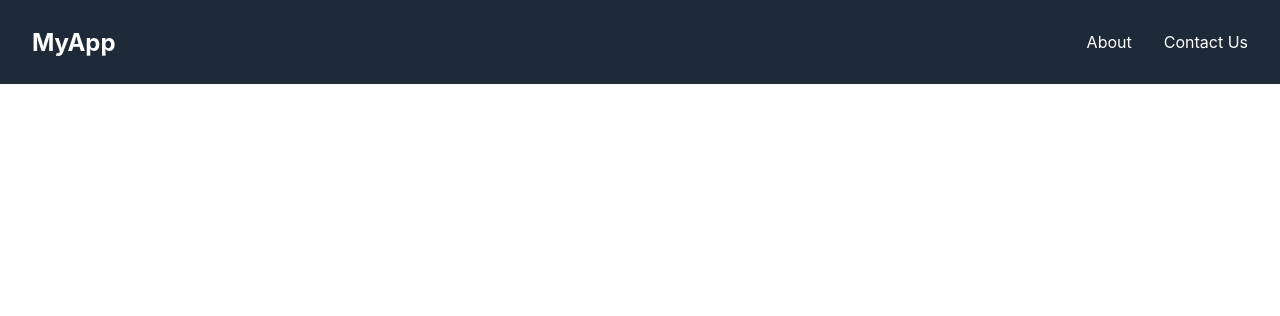
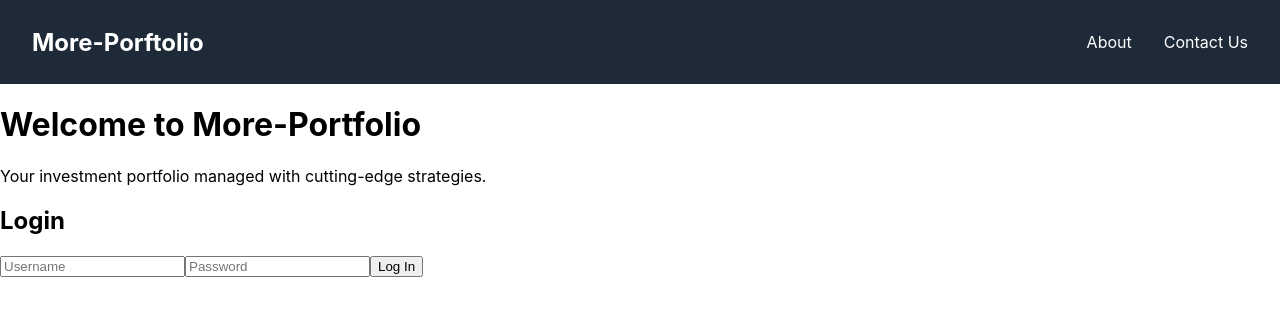
Before and after one commit to ahmet794/more-portfolio, a React (Create React App) app in the folder portfolio-app/frontend/: page / in a window 1280 px wide. Shown: the top 316 px of the page. Built offline with nearby package versions, Linux system fonts and the light colour scheme.

Commit message:
Login and the information paragraph

```diff
--- a/portfolio-app/frontend/src/App.js
+++ b/portfolio-app/frontend/src/App.js
@@ -1,12 +1,20 @@
 import React from 'react';
 import PortfolioList from './components/PortfolioList';  // Import your component
 import Navbar from './components/Navbar';
+import Login from './components/Login';
 
 
 function App() {
     return (
         <div className="App">
             <Navbar />
+            <div className="main-content">
+                <div className="about-section">
+                    <h1>Welcome to More-Portfolio</h1>
+                    <p>Your investment portfolio managed with cutting-edge strategies.</p>
+                </div>
+                <Login />
+            </div>
         </div>
     );
 }
--- /dev/null
+++ b/portfolio-app/frontend/src/components/Login.js
@@ -0,0 +1,40 @@
+// src/components/Login.js
+
+import React, { useState } from 'react';
+import './Login.css'; // Import CSS
+
+function Login() {
+    const [username, setUsername] = useState('');
+    const [password, setPassword] = useState('');
+
+    const handleSubmit = (e) => {
+        e.preventDefault();
+        // Handle login logic here
+        console.log(`Logging in with ${username} and ${password}`);
+    };
+
+    return (
+        <div className="login-container">
+            <h2>Login</h2>
+            <form onSubmit={handleSubmit} className="login-form">
+                <input
+                    type="text"
+                    placeholder="Username"
+                    value={username}
+                    onChange={(e) => setUsername(e.target.value)}
+                    required
+                />
+                <input
+                    type="password"
+                    placeholder="Password"
+                    value={password}
+                    onChange={(e) => setPassword(e.target.value)}
+                    required
+                />
+                <button type="submit">Log In</button>
+            </form>
+        </div>
+    );
+}
+
+export default Login;
--- a/portfolio-app/frontend/src/components/Navbar.js
+++ b/portfolio-app/frontend/src/components/Navbar.js
@@ -6,7 +6,7 @@ import './Navbar.css';
 function Navbar() {
     return (
         <nav className="navbar">
-            <div className="logo">MyApp</div>
+            <div className="logo">More-Porftolio</div>
             <ul className="nav-links">
                 <li><a href="#about">About</a></li>
                 <li><a href="#contact">Contact Us</a></li>
```
Also changed, not shown: portfolio-app/frontend/src/components/Login.css (added).
